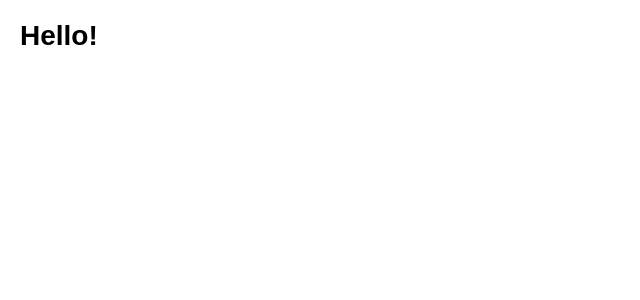
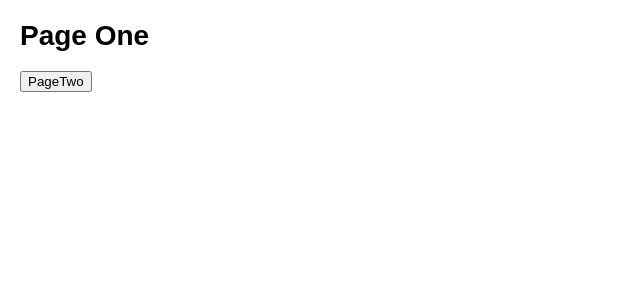
Before and after one commit to idelgado2/MusicReports, a React (Create React App) app in the folder my-app/: page / in a window 1280 px wide. Shown: the top 300 px of the page, without its empty margins (0-640 px from the left). Built offline with nearby package versions, Linux system fonts and the light colour scheme.

Commit message:
two pages navigating with hooks

```diff
--- a/my-app/package.json
+++ b/my-app/package.json
@@ -8,6 +8,7 @@
     "@testing-library/user-event": "^13.5.0",
     "react": "^18.2.0",
     "react-dom": "^18.2.0",
+    "react-router-dom": "^6.3.0",
     "react-scripts": "5.0.1",
     "web-vitals": "^2.1.4"
   },
--- /dev/null
+++ b/my-app/src/App.js
@@ -0,0 +1,19 @@
+import React from "react";
+import {BrowserRouter, Routes, Route} from "react-router-dom";
+import PageOne from "./components/PageOne";
+import PageTwo from "./components/PageTwo";
+
+function App() {
+    return (
+        <>
+            <BrowserRouter>
+                <Routes>
+                    <Route exact path="/" element={<PageOne/>}/>
+                    <Route exact path="/pagetwo" element={<PageTwo/>}/>
+                </Routes>
+            </BrowserRouter>
+        </>
+    );
+}
+
+export default App;
--- /dev/null
+++ b/my-app/src/components/PageOne.js
@@ -0,0 +1,14 @@
+import React from 'react';
+import {useNavigate} from "react-router-dom"
+
+const PageOne = () => {
+    const navigate = useNavigate();
+    return (
+        <>
+          <h1>Page One</h1>
+          <button onClick={()=>navigate("/pagetwo")}>PageTwo</button>
+        </>
+    )
+};
+
+export default PageOne;
--- /dev/null
+++ b/my-app/src/components/PageTwo.js
@@ -0,0 +1,15 @@
+import React from 'react';
+import {useNavigate} from "react-router-dom"
+
+const PageTwo = () => {
+  const navigate = useNavigate();
+
+  return (
+  <>
+     <h1>PageTwo</h1>
+     <button onClick={()=>navigate(-1)}>Go To PageOne</button>
+  </>
+  )
+};
+
+export default PageTwo;
--- a/my-app/src/index.js
+++ b/my-app/src/index.js
@@ -1,7 +1,7 @@
 import React from 'react';
 import ReactDOM from 'react-dom/client';
 import './index.css';
-import Game from './page1.js';
+import App from './App.js';
 
 const root = ReactDOM.createRoot(document.getElementById("root"));
-root.render(<Game />);
+root.render(<App />);
--- a/my-app/src/page1.js
+++ /dev/null
@@ -1,13 +0,0 @@
-import React from 'react';
-import ReactDOM from 'react-dom/client';
-import './index.css';
-
-class Game extends React.Component {
-    render(){
-        return(
-            <h1>Hello!</h1>
-        );
-    }
-}
-
-export default Game;
```
Also changed, not shown: my-app/src/page2.css (deleted), 1 other file (tests, documents, lock files or other folders).
